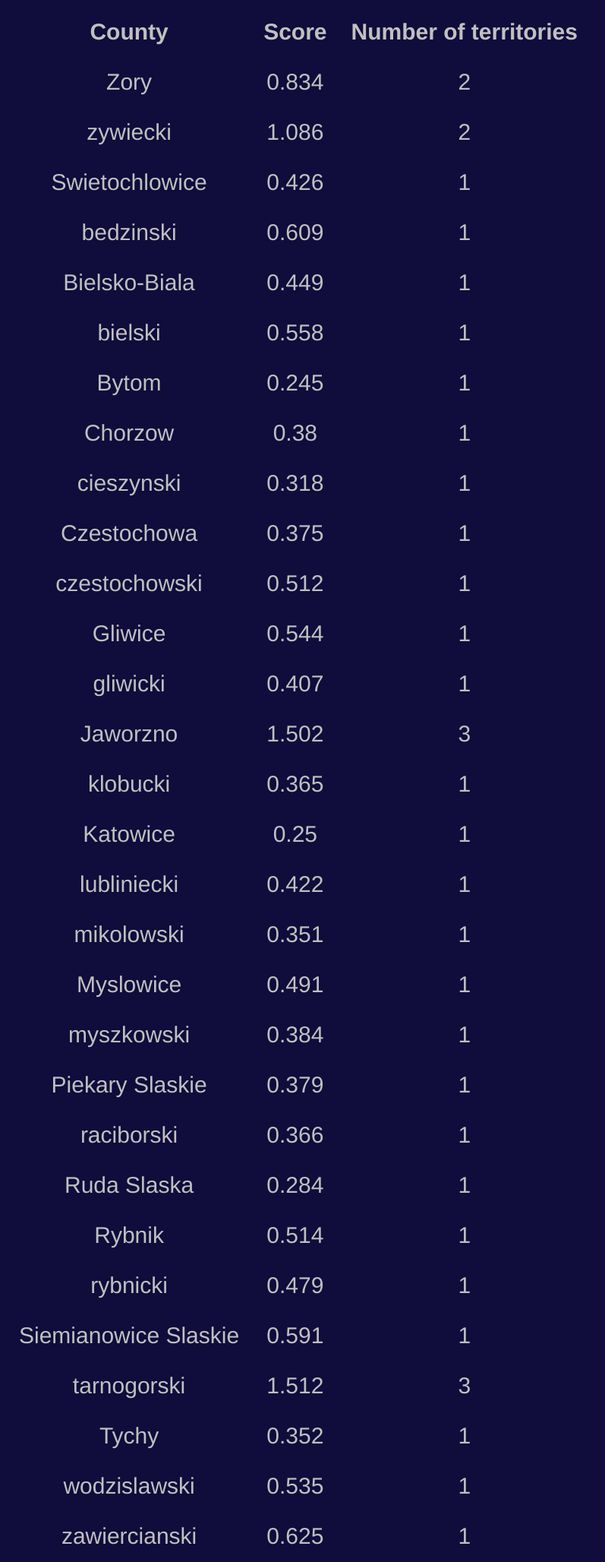
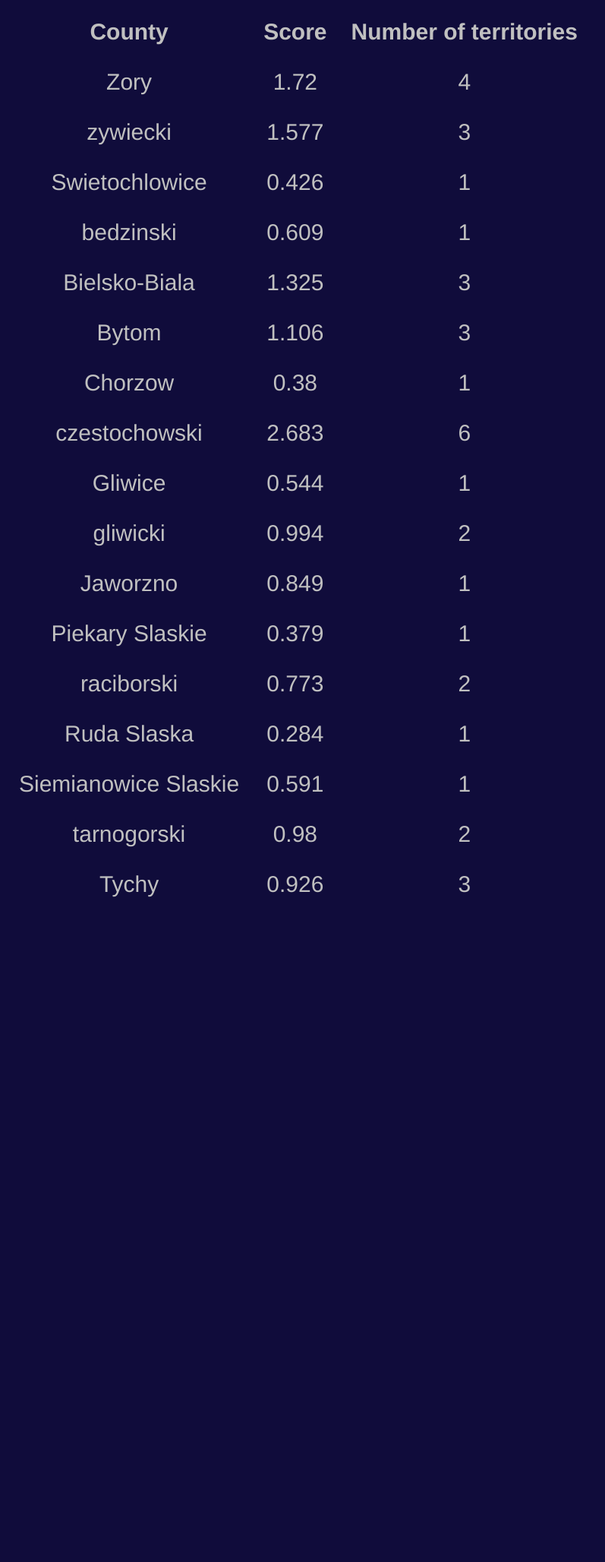
Before and after one commit to alicenoknow/SilesiaWarBot, a Flask app: page /scores in a window 1280 px wide. Shown: the whole page at 76% size, without its empty margins (0-797 px from the left). After the commit the page ends 1181 px from the top, so only its background shows below. Run offline with Flask 2, Linux system fonts and the light colour scheme.

Commit message:
requirements

```diff
--- a/requirements.txt
+++ b/requirements.txt
@@ -62,6 +62,7 @@ pandocfilters @ file:///C:/ci/pandocfilters_1605102497129/work
 parso @ file:///tmp/build/80754af9/parso_1607623074025/work
 pickleshare @ file:///tmp/build/80754af9/pickleshare_1606932040724/work
 Pillow @ file:///C:/ci/pillow_1609786840597/work
+pip-tools==5.5.0
 prometheus-client @ file:///tmp/build/80754af9/prometheus_client_1606344362066/work
 prompt-toolkit @ file:///tmp/build/80754af9/prompt-toolkit_1602688806899/work
 pycparser @ file:///tmp/build/80754af9/pycparser_1594388511720/work
--- a/templates/scores.html
+++ b/templates/scores.html
@@ -2,11 +2,11 @@
 <link rel="stylesheet" href="../static/style.css"><table id="sheet">
 <tr><th>County</th><th>Score</th><th>Number of territories</th></tr>
 <tr><td>Zory</td>
-<td>0.834</td>
-<td>2</td>
+<td>1.72</td>
+<td>4</td>
 </tr><tr><td>zywiecki</td>
-<td>1.086</td>
-<td>2</td>
+<td>1.577</td>
+<td>3</td>
 </tr><tr><td>Swietochlowice</td>
 <td>0.426</td>
 <td>1</td>
@@ -14,81 +14,42 @@
 <td>0.609</td>
 <td>1</td>
 </tr><tr><td>Bielsko-Biala</td>
-<td>0.449</td>
-<td>1</td>
-</tr><tr><td>bielski</td>
-<td>0.558</td>
-<td>1</td>
+<td>1.325</td>
+<td>3</td>
 </tr><tr><td>Bytom</td>
-<td>0.245</td>
-<td>1</td>
+<td>1.106</td>
+<td>3</td>
 </tr><tr><td>Chorzow</td>
 <td>0.38</td>
 <td>1</td>
-</tr><tr><td>cieszynski</td>
-<td>0.318</td>
-<td>1</td>
-</tr><tr><td>Czestochowa</td>
-<td>0.375</td>
-<td>1</td>
 </tr><tr><td>czestochowski</td>
-<td>0.512</td>
-<td>1</td>
+<td>2.683</td>
+<td>6</td>
 </tr><tr><td>Gliwice</td>
 <td>0.544</td>
 <td>1</td>
 </tr><tr><td>gliwicki</td>
-<td>0.407</td>
-<td>1</td>
+<td>0.994</td>
+<td>2</td>
 </tr><tr><td>Jaworzno</td>
-<td>1.502</td>
-<td>3</td>
-</tr><tr><td>klobucki</td>
-<td>0.365</td>
-<td>1</td>
-</tr><tr><td>Katowice</td>
-<td>0.25</td>
-<td>1</td>
-</tr><tr><td>lubliniecki</td>
-<td>0.422</td>
-<td>1</td>
-</tr><tr><td>mikolowski</td>
-<td>0.351</td>
-<td>1</td>
-</tr><tr><td>Myslowice</td>
-<td>0.491</td>
-<td>1</td>
-</tr><tr><td>myszkowski</td>
-<td>0.384</td>
+<td>0.849</td>
 <td>1</td>
 </tr><tr><td>Piekary Slaskie</td>
 <td>0.379</td>
 <td>1</td>
 </tr><tr><td>raciborski</td>
-<td>0.366</td>
-<td>1</td>
+<td>0.773</td>
+<td>2</td>
 </tr><tr><td>Ruda Slaska</td>
 <td>0.284</td>
-<td>1</td>
-</tr><tr><td>Rybnik</td>
-<td>0.514</td>
-<td>1</td>
-</tr><tr><td>rybnicki</td>
-<td>0.479</td>
 <td>1</td>
 </tr><tr><td>Siemianowice Slaskie</td>
 <td>0.591</td>
 <td>1</td>
 </tr><tr><td>tarnogorski</td>
-<td>1.512</td>
+<td>0.98</td>
+<td>2</td>
+</tr><tr><td>Tychy</td>
+<td>0.926</td>
 <td>3</td>
-</tr><tr><td>Tychy</td>
-<td>0.352</td>
-<td>1</td>
-</tr><tr><td>wodzislawski</td>
-<td>0.535</td>
-<td>1</td>
-</tr><tr><td>zawiercianski</td>
-<td>0.625</td>
-<td>1</td>
 </tr></table>
```
Also changed, not shown: data/res.txt (+20 -0 lines), ranking.csv (+23 -23 lines), templates/res.html (+20 -0 lines), static/res.png, 3 other files.
